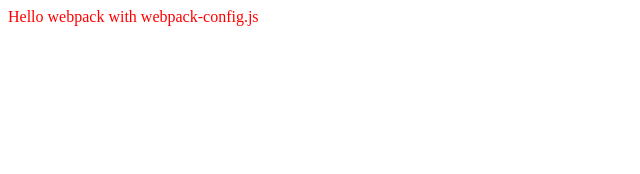
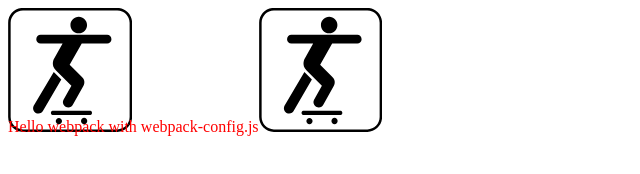
Before and after one commit to macotok/react-with-webpack, a website built with webpack: page dist/index.html in a window 1280 px wide. Shown: the whole page, without its empty margins (0-640 px from the left). Built offline with nearby package versions, Linux system fonts and the light colour scheme.

Commit message:
image with webpack

```diff
--- a/package.json
+++ b/package.json
@@ -23,6 +23,7 @@
   },
   "devDependencies": {
     "css-loader": "4.3.0",
+    "file-loader": "6.1.0",
     "style-loader": "1.2.1",
     "webpack": "4.44.1",
     "webpack-cli": "3.3.12"
--- a/src/index.js
+++ b/src/index.js
@@ -1,5 +1,6 @@
 import './style.css';
 
+import Icon from './icon.svg';
 import _ from 'lodash';
 
 function component() {
@@ -12,6 +13,12 @@
   );
   element.classList.add('hello');
 
+  // Add the image to our existing div.
+  const myIcon = new Image();
+  myIcon.src = Icon;
+
+  element.appendChild(myIcon);
+
   return element;
 }
 
--- a/src/style.css
+++ b/src/style.css
@@ -1,3 +1,4 @@
 .hello {
+  background: url('./icon.svg') no-repeat;
   color: red;
 }
--- a/webpack.config.js
+++ b/webpack.config.js
@@ -12,6 +12,10 @@
         test: /\.css$/,
         use: ['style-loader', 'css-loader'],
       },
+      {
+        test: /\.(png|svg|jpg|gif)$/,
+        use: ['file-loader'],
+      },
     ],
   },
 };
```
Also changed, not shown: dist/ad17d74a1fd87296fca9aab35d84ea3e.svg (added), dist/bundle.js, src/icon.svg (added), 1 other file.
